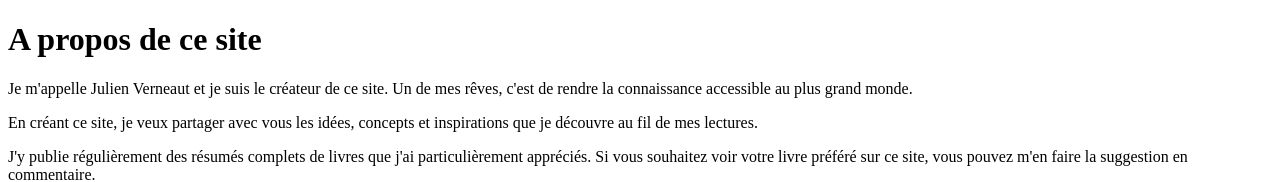
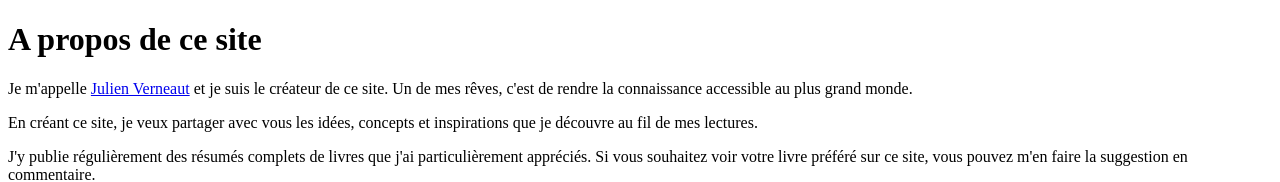
Before and after one commit to jverneaut/Petit-Bouquin, a Gatsby site: page /about in a window 1280 px wide. Shown: the top 182 px of the page. Built offline with nearby package versions, Linux system fonts and the light colour scheme; Gatsby itself is replaced by a stand-in of ours; a web font is replaced by a local one.

Commit message:
Add link to my site

```diff
--- a/src/pages/about.js
+++ b/src/pages/about.js
@@ -15,7 +15,7 @@ const About = () => (
     </Helmet>
     <h1>A propos de ce site</h1>
     <p>
-      Je m&#39;appelle Julien Verneaut et je suis le créateur de ce site.
+      Je m&#39;appelle <a href="https://www.julienverneaut.com">Julien Verneaut</a> et je suis le créateur de ce site.
       Un de mes rêves, c&#39;est de rendre la connaissance accessible
       au plus grand monde.
     </p>
```
